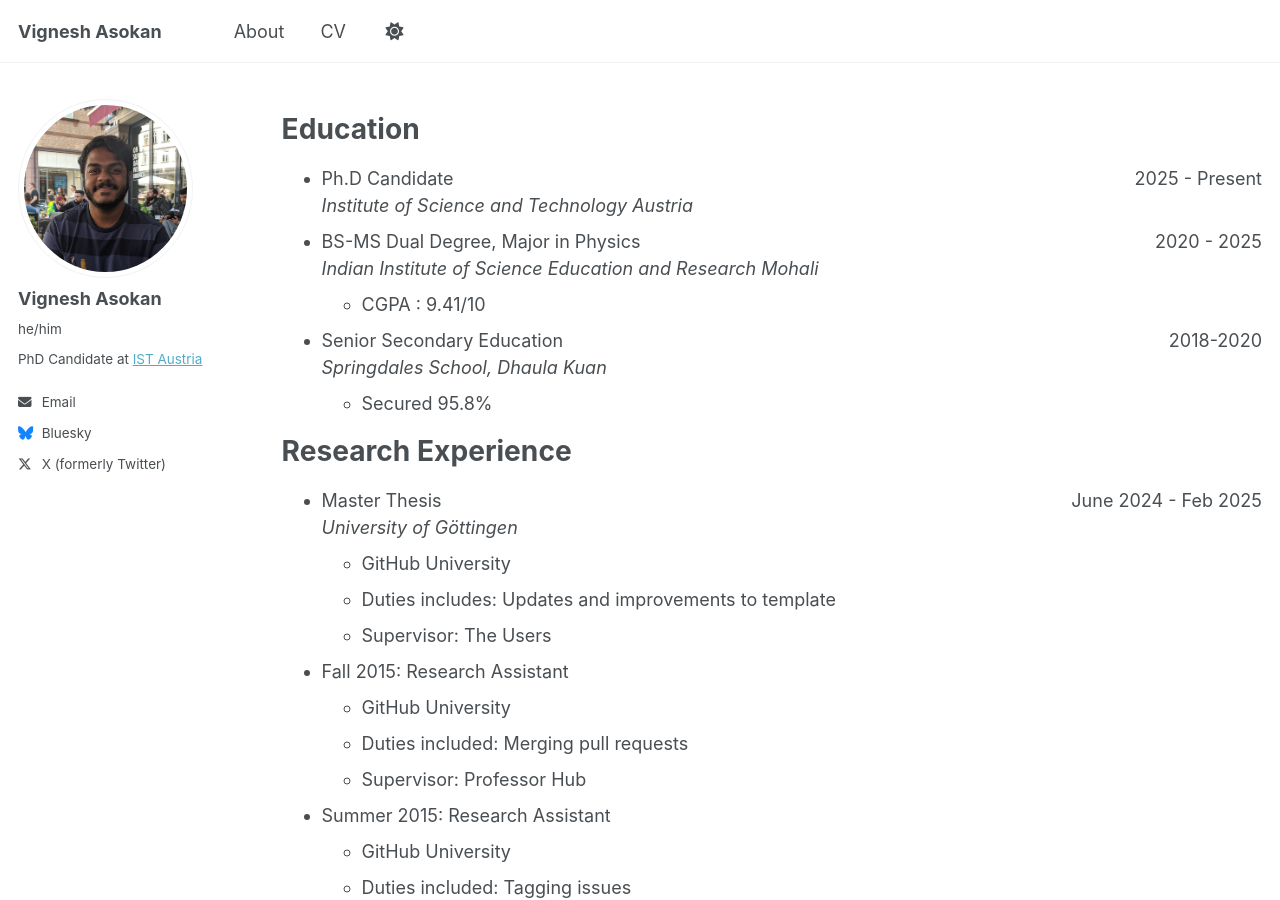
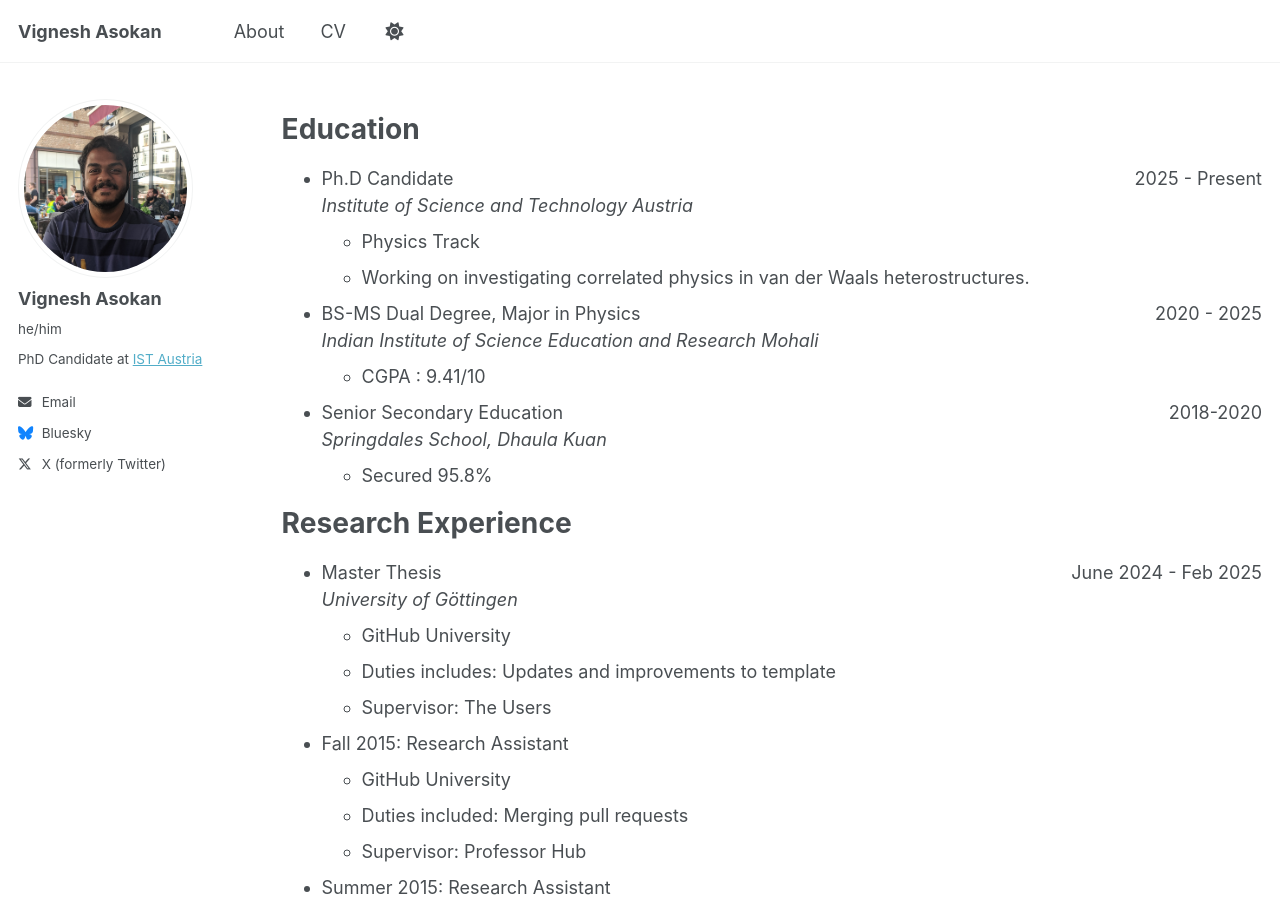
Before and after one commit to vigneshasokan31/vigneshasokan31.github.io, a Jekyll site: the page built from _pages/cv.md, in a window 1280 px wide and 900 px high. Built offline with Jekyll 4.4.1, drawn with Linux system fonts in a browser that asks for light colours; a script that is not in the unit is left out.

Commit message:
Update cv.md

```diff
--- a/_pages/cv.md
+++ b/_pages/cv.md
@@ -13,6 +13,8 @@ Education
 ======
 * Ph.D Candidate <span style="float: right;">2025 - Present</span>
  _Institute of Science and Technology Austria_
+  * Physics Track
+  * Working on investigating correlated physics in van der Waals heterostructures.
 * BS-MS Dual Degree, Major in Physics <span style="float: right;">2020 - 2025</span>
   _Indian Institute of Science Education and Research Mohali_
   * CGPA : 9.41/10
```
